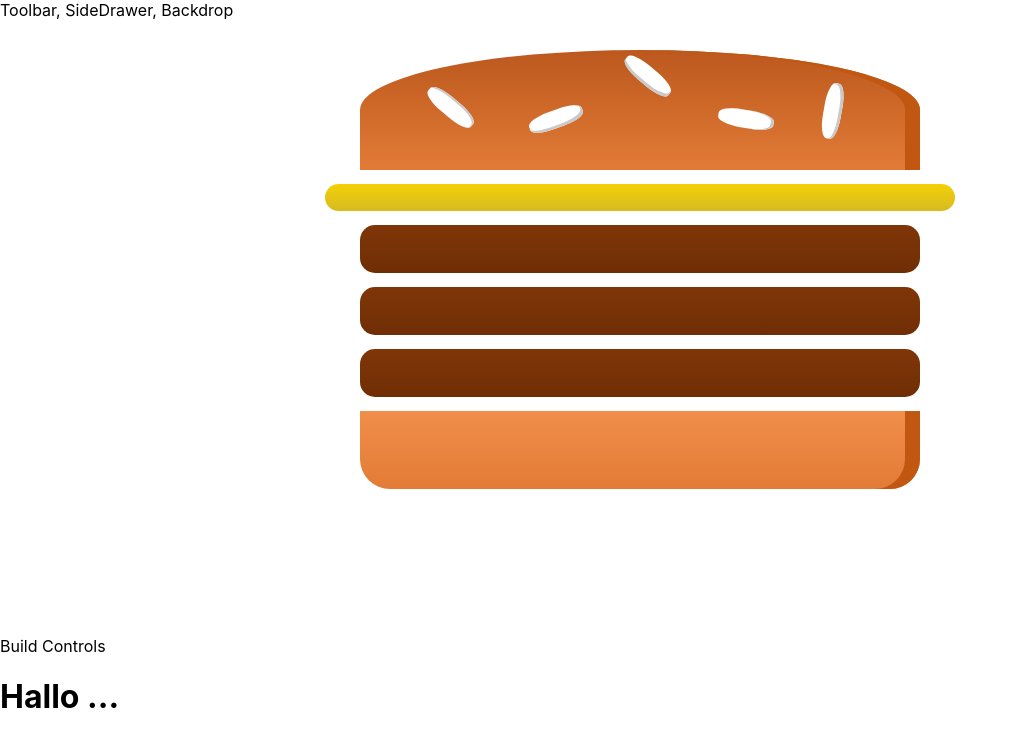
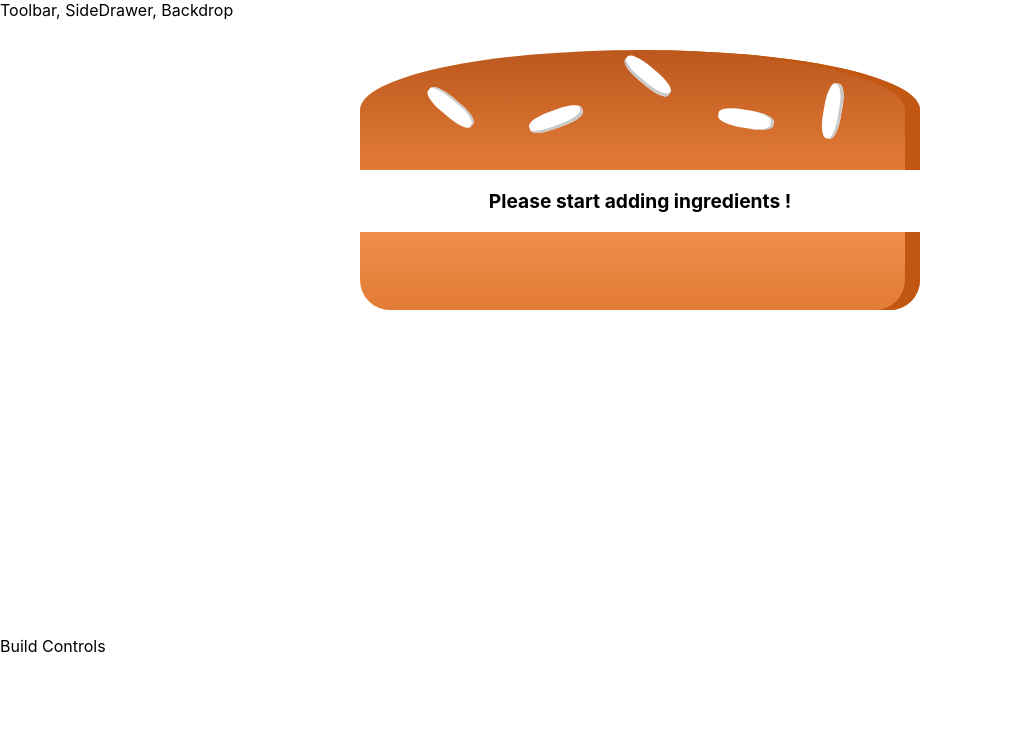
Before and after one commit to wahyualfarisi/Burger-builder, a React (Create React App) app: page / in a window 1280 px wide. Shown: the top 746 px of the page, without its empty margins (0-1017 px from the left). Built offline with nearby package versions, Linux system fonts and the light colour scheme.

Commit message:
add dynamic ingredients in state burger builder

```diff
--- a/src/App.js
+++ b/src/App.js
@@ -9,7 +9,6 @@
       <div>
           <Layout>
             <BurgerBuilder />
-            <h1>Hallo ...</h1>
           </Layout>
       </div>
     );
--- a/src/components/Burger/Burger.js
+++ b/src/components/Burger/Burger.js
@@ -4,14 +4,25 @@
 
 
 
-const Burger = () => {
+const Burger = (props) => {
+
+    let transformIngredients = Object.keys(props.ingredients)  // transform to ['salad','bacon','cheese','meat']
+                                    .map(igKey => {
+                                        return [ ...Array( props.ingredients[ igKey ] ) ].map((_, i) => {
+                                            return <BurgerIngredient key={ igKey + i } type={igKey} />
+                                        })
+                                    })
+                                    .reduce((arr, el) => {
+                                        return arr.concat(el)
+                                    }, []);
+
+    if( transformIngredients.length === 0 )
+        transformIngredients = <p> Please start adding ingredients ! </p>
+
     return (
         <div className={classes.Burger}>
             <BurgerIngredient type="bread-top" />
-            <BurgerIngredient type="cheese" />
-            <BurgerIngredient type="meat" />
-            <BurgerIngredient type="meat" />
-            <BurgerIngredient type="meat" />
+            {transformIngredients}
             <BurgerIngredient type="bread-bottom" />
         </div>
     )
--- a/src/containers/BurgerBuilder/BurgerBuilder.js
+++ b/src/containers/BurgerBuilder/BurgerBuilder.js
@@ -4,10 +4,20 @@
 
 
 class BurgerBuilder extends Component {
+
+    state = {
+        ingredients: {
+            salad: 0,
+            bacon: 0,
+            cheese: 0,
+            meat: 0
+        }
+    }
+
     render(){
         return (
             <Aux>
-                <Burger />
+                <Burger ingredients={this.state.ingredients} />
                 <div>Build Controls</div>
             </Aux>
         )
```
